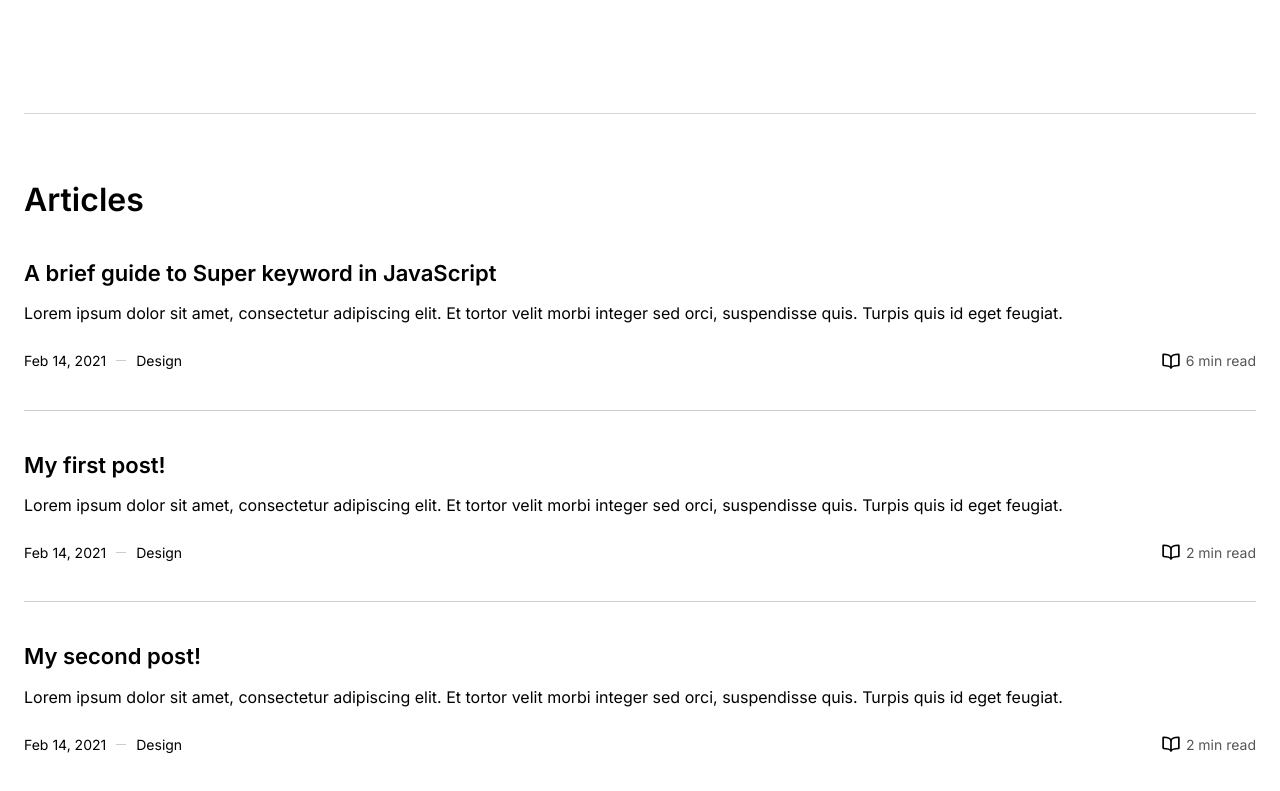
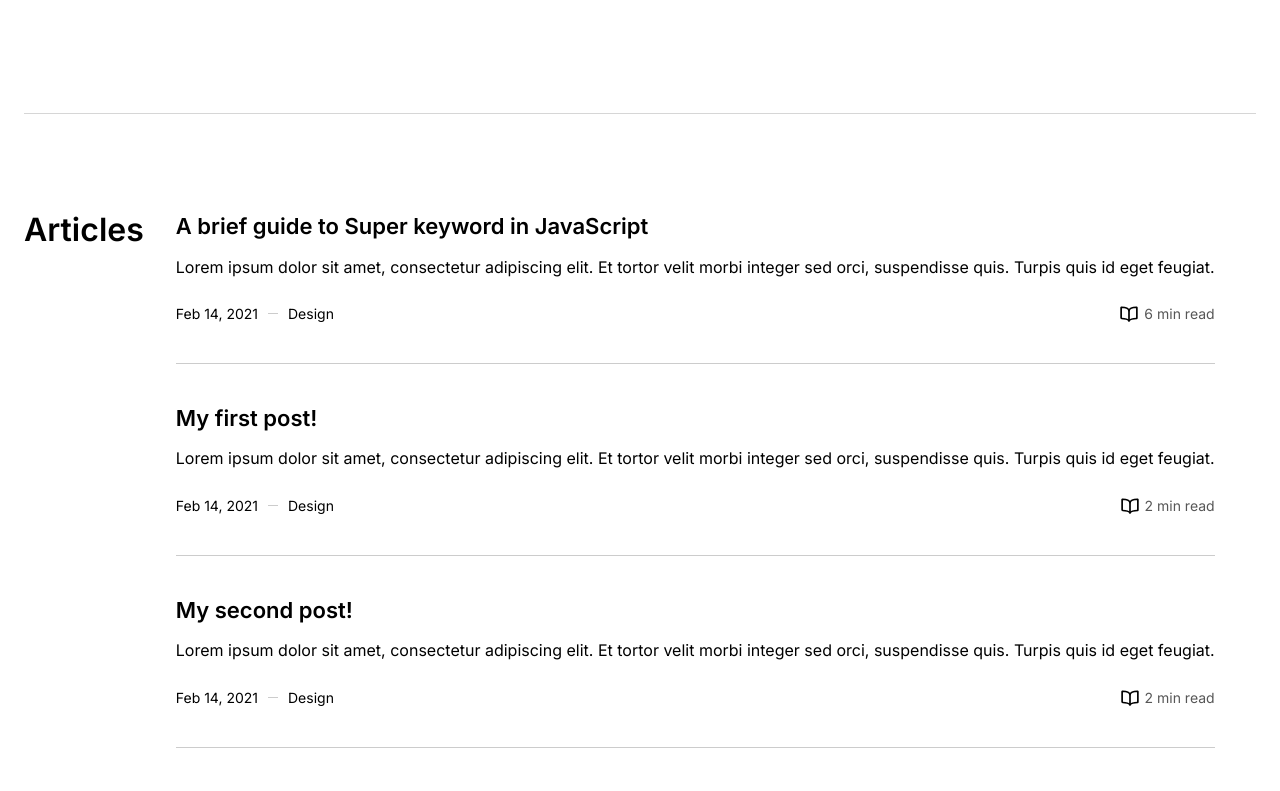
Before and after one commit to michaelparkadze/v1, a Next.js app: page / in a window 1280 px wide. Shown: the part 1943-2734 px from the top of the page. Built offline with nearby package versions, Linux system fonts and the light colour scheme.

Commit message:
[Update] Articles section ipad layout

```diff
--- a/pages/index.jsx
+++ b/pages/index.jsx
@@ -81,9 +81,11 @@ export default function Home(props) {
             </ul>
           </section>
           <hr />
-          <section className={styles.article}>
+          <section className={styles.articles}>
             <a className={styles.anchor} id="articles"></a>
-            <h2>Articles</h2>
+            <div>
+              <h2>Articles</h2>
+            </div>
             <ul>
               {posts.map((item, index) => {
                 return (
--- a/styles/home.module.scss
+++ b/styles/home.module.scss
@@ -96,14 +96,17 @@
       margin-top: 16px;
     }
   }
-  .article {
+  .articles {
     padding: 60px 0;
-    > h2 {
-      font-weight: 600;
-      font-size: 2rem;
-      line-height: 1.15;
-      margin-bottom: 40px;
+    > div {
+      > h2 {
+        font-weight: 600;
+        font-size: 2rem;
+        line-height: 1.15;
+        margin-bottom: 40px;
+      }
     }
+
     > ul {
       padding: 0;
       display: grid;
@@ -167,6 +170,24 @@
       }
     }
     .articles {
+      padding: 90px 0;
+      display: flex;
+      > div {
+        > h2 {
+          position: sticky;
+          top: 110px;
+          margin-right: 32px;
+          margin-bottom: 0px;
+          font-weight: 600;
+          font-size: 2rem;
+          line-height: 1.15;
+          margin-bottom: 40px;
+        }
+      }
+      > ul {
+        margin: 0;
+        // grid-template-columns: 1fr 1fr;
+      }
     }
     .contact {
     }
```
